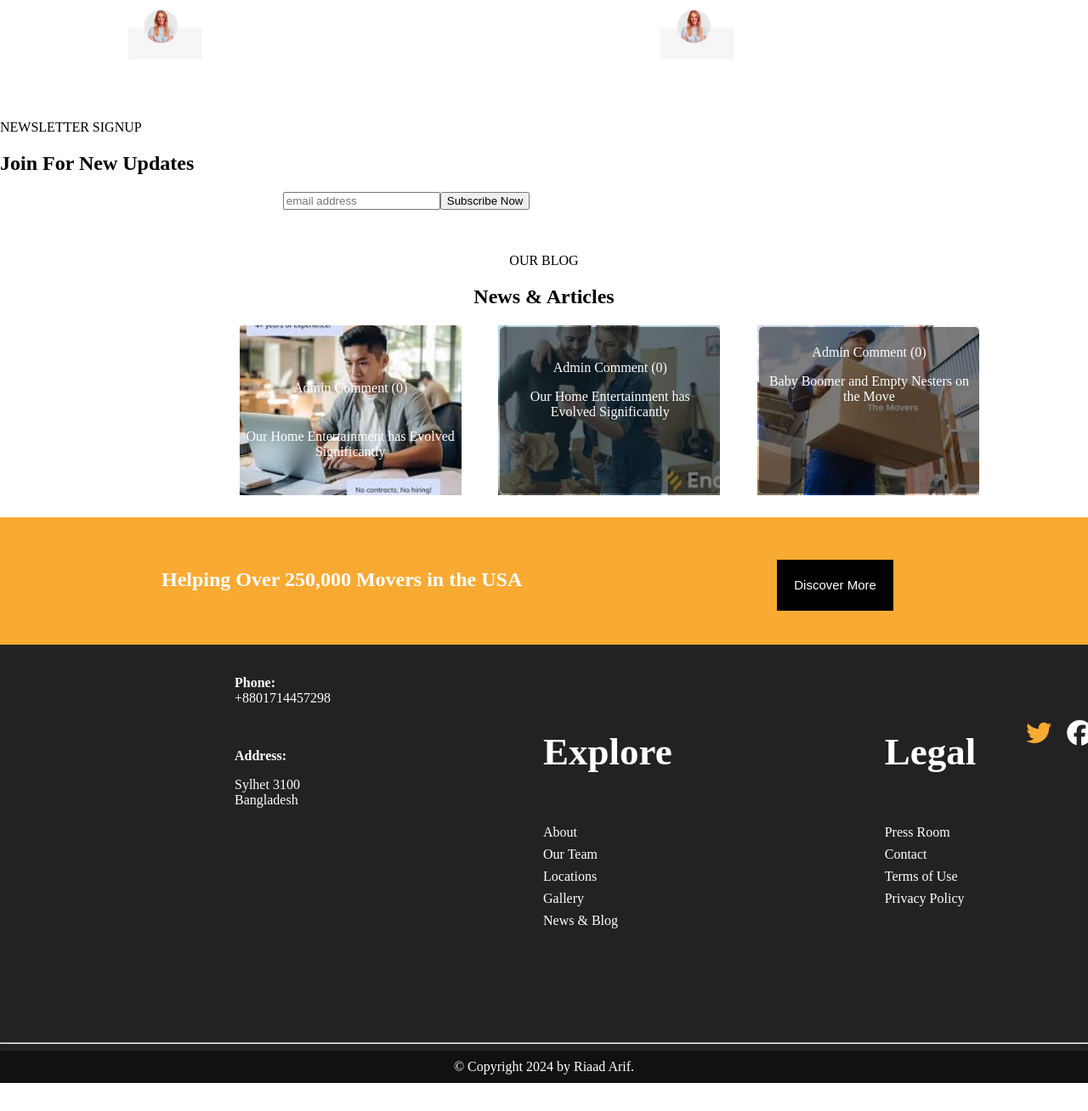
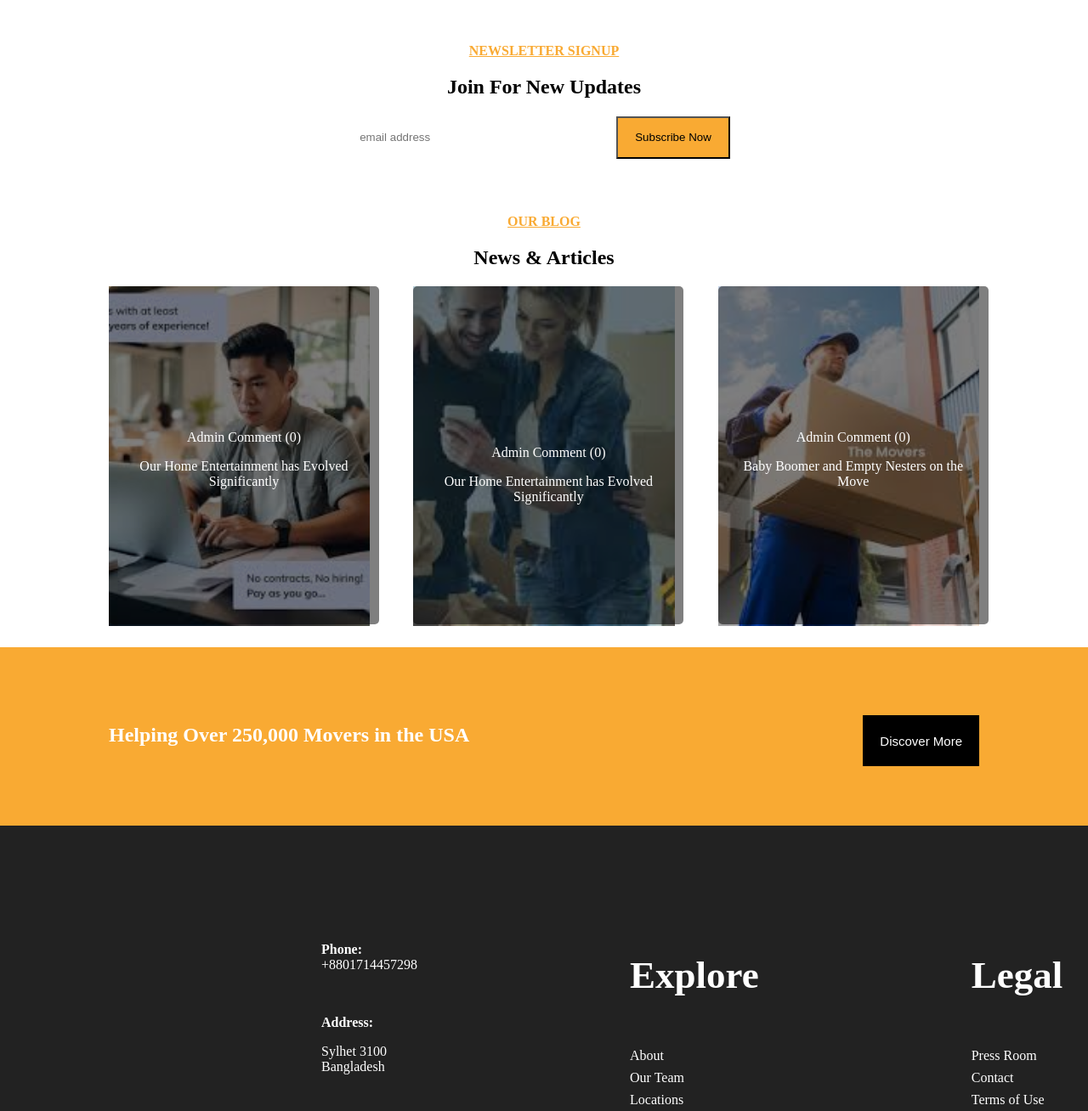
Before and after one commit to fanabezabih/Business, a plain HTML site: page index.html in a window 1280 px wide. Shown: the part 6197-7505 px from the top of the page at 85% size. Before the commit the page ends 7472 px from the top, so only its background shows below. Drawn offline with Linux system fonts and the light colour scheme.

Commit message:
edited my file

```diff
--- a/index.html
+++ b/index.html
@@ -206,12 +206,13 @@
                         </div>
                     </div>
                     <div class="to">
-                        <div id="to-one">
-                            <label for="to">To</label>
-                            <br>
-                            <input id="to" type="text" placeholder="city,state" required>
-                        </div>
-                        <br>
+
+                            <label for="to">To
+                                <br>
+                                <input id="to" type="text" placeholder="city,state" required>
+                            </label>
+
+
                         <button type="submit" id="sendrequest">SEND REQUEST</button>
                     </div>
                 </div>
@@ -303,14 +304,14 @@
                 </div>
             </div>
             <div id="news1" class="news-item ">
-                <div class="news-text">
+                <div class="admin-text">
                     <img src="" alt="">
                     <p>Admin Comment (0)</p>
                     <p>Our Home Entertainment has Evolved Significantly</p>
                 </div>
             </div>
             <div id="news2" class="news-item ">
-                <div class="news-text">
+                <div class="admin-text">
                     <p>Admin Comment (0)</p>
                     <p>Baby Boomer and Empty Nesters on the Move</p>
                 </div>
@@ -326,7 +327,7 @@
             </div>
             <div class="footer-bottom">
                 <div class="contact-address">
-                    <p><strong>Phone:</strong> +8801714457298</p>
+                    <p><strong>Phone:</strong> <br>+8801714457298</p>
                     <br>
                     <p><strong>Address:</strong></p>
                     <p>Sylhet 3100 Bangladesh</p>
--- a/style.css
+++ b/style.css
@@ -5,7 +5,7 @@ body{
     width: 100%;
     margin: 0;
     padding: 0;
-
+    box-sizing: border-box;
 }
 
 .container{
@@ -325,6 +325,7 @@ h5 {
 .booking {
     display: flex;
     width: 100%;
+    height: 60vh;
 }
 .book-now {
     position: relative;
@@ -345,14 +346,15 @@ form input {
     position: absolute;
     border: none;
     background-color: rgb(66, 66, 143);
-    padding: 12.7% 67px;
+    padding: 5%;
     width: 80%;
-    height: 33px;
+    height: 410px;
+    /* height: 33px; */
 }
 .all-type {
     display: flex;
     gap: 20px;
-    margin-top: -105px;
+    /* margin-top: -105px; */
     color: white;
 }
 #movingtype {
@@ -361,10 +363,10 @@ form input {
 #date {
     margin-left: 0;
 }
-.all-moving-type input,
+.all-type input,
 .book-form input,
 .to input {
-    width: 200px;
+    width: 250px;
     height: 30px;
     padding: 5px;
 }
@@ -380,11 +382,11 @@ form input {
     margin-top: 20px;
     align-items: center;
     color: white;
+    align-items: center;
 }
 .to button {
     padding: 10px 10px;
     height: 43px;
-    margin-top: 3.5%;
     background-color: orange;
 }
 #orangeplay {
@@ -398,7 +400,23 @@ form input {
     line-height: 30px;
     display: flex;
     gap: 15%;
-    margin-left: 5%;
+    margin: 0 auto;
+    width: 80%;
+}
+
+pre{
+    text-align: center;
+    align-items: center;
+}
+.updates{
+    text-align: center;
+    margin-top: 5%;
+}
+
+.news-letter{
+    color: #F9AA33;
+    text-decoration: underline;
+    font-weight: 700;
 }
 .article {
     margin-top: 5%;
@@ -447,8 +465,21 @@ form input {
 }
 .subscribe {
     display: flex;
-    margin-left: 26%;
-    margin-bottom: 4%;
+    align-items: center;
+    justify-content: center;
+    margin-bottom: 5%;
+}
+
+.subscribe button{
+    background-color: #F9AA33;
+    height: 50px;
+    padding: 10px 20px;
+}
+
+.subscribe input{
+    width: 300px;
+    height: 50px;
+    border: none;
 }
 .new-update input {
     width: 30%;
@@ -474,15 +505,16 @@ form input {
 }
 .all-news{
     display: flex;
-    margin-left: 15%;
+    /* margin-left: 15%; */
+    width: 100%;
     gap: 5%;
 }
 .news-item {
     position: relative;
     background-image: url(images/entertainment.jpeg);
     background-repeat: no-repeat;
-    width: 300px;
-    height: 200px;
+    width: 30%;
+    height: 400px;
     background-size: cover;
     background-position: center;
     color: white;
@@ -497,18 +529,19 @@ form input {
 #news2{
     background-image: url(images/we\ help\ .jpeg);
 }
-.news-item .news-text {
+.news-item .admin-text {
     position: absolute;
-    top: 2px;
-    left: 2px;
+    top: 0;
+    left: 0;
     bottom: 2px;
     background: rgba(0, 0, 0, 0.5);
     padding: 5px 10px;
     border-radius: 5px;
+    width: 97%;
+    text-align: center;
+    padding-top: 50%;
 }
-.admin-text p{
-    margin-top: 15%;
-}
+
 .footer-class {
     font-family: Arial, sans-serif;
     width: 100%;
@@ -520,13 +553,12 @@ form input {
 }
 .footer-top {
     text-align: center;
-    padding: 40px;
+    padding: 70px 10%;
     background-color: #F9AA33;
     display: flex;
+    justify-content: space-between;
 }
-.footer-top h2 {
-    margin-left: 150px;
-}
+
 .discover {
     margin-top: 10px;
     height: 60px;
@@ -543,16 +575,23 @@ form input {
 }
 .footer-bottom {
     display: flex;
-    padding: 20px;
-    margin-left: 20%;
+    padding: 70px 10%;
     height: 440px;
-    height: 420px;
+    width: 80%;
+    margin: 0 auto;
+    justify-content: space-between;
 }
-.contact-adress,
+.contact-address,
 .footer-links {
     flex-basis: 5%;
-    margin-bottom: 20px;
+    /* margin-bottom: 20px; */
     margin-left: 250px;
+}
+
+
+.contact-address{
+    padding-top: 5%;
+
 }
 .media-platforms {
     display: flex;
@@ -589,11 +628,13 @@ form input {
 .media-platforms a:hover {
     color: #F9AA33;
 }
-.hr {
-    width: 600px
+hr {
+    width: 80%;
+    margin: 5% auto;
+
 }
 .copyright-riaad {
     text-align: center;
-    padding: 10px;
-    background-color: #111;
+    padding: 40px;
+    /* background-color: #111; */
 }
```
